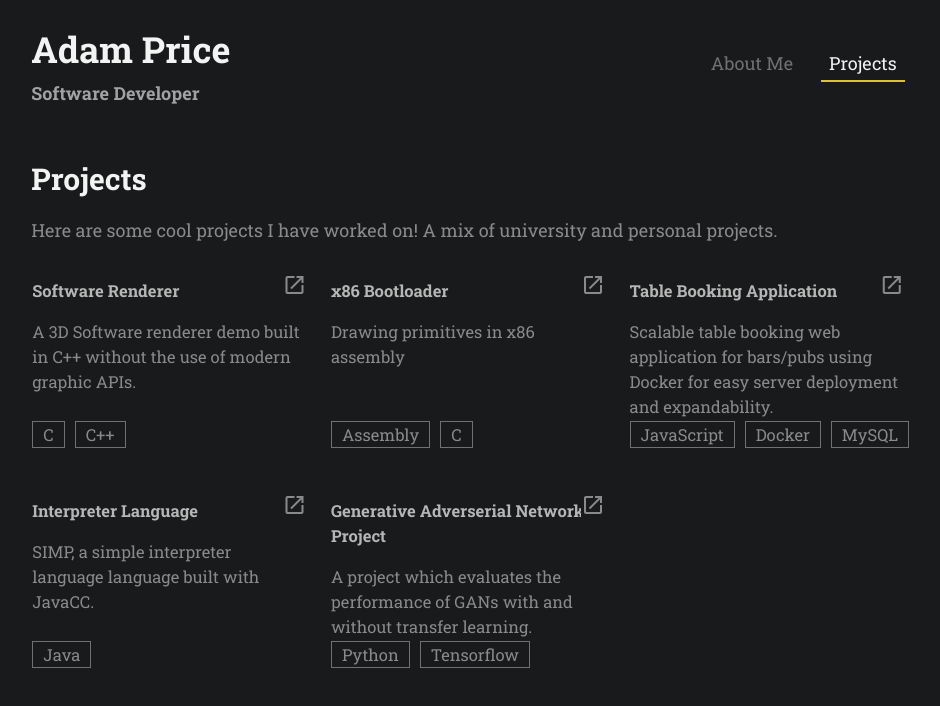
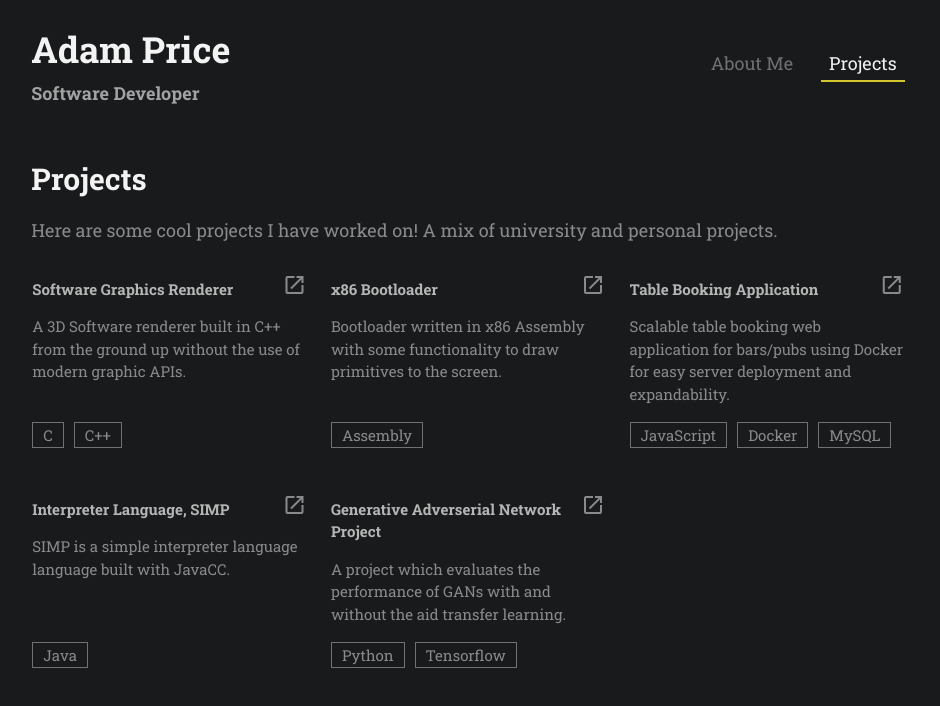
Before and after one commit to AdamGPrice/Portfolio, a React (Create React App) app: page /projects in a window 1280 px wide. Shown: the top 706 px of the page, without its empty margins (172-1112 px from the left). Built offline with nearby package versions, Linux system fonts and the light colour scheme.

Commit message:
First Build Release

```diff
--- a/src/About/About.css
+++ b/src/About/About.css
@@ -4,6 +4,6 @@
   cursor: pointer;
 }
 
-.social-link:hover {
+.social-link:hover  *{
   fill: rgb(214, 197, 45) !important;
 }
--- a/src/About/About.js
+++ b/src/About/About.js
@@ -15,7 +15,7 @@ function About() {
           </p>
         <p>
           My main interests include problem solving, mathematics, machine learning and web development.
-          I have experience with various programmming languages and technologies from working on a range of projects
+          I have experience with various programming languages and technologies from working on a range of projects
           from embedded systems to distributed web applications.
         </p>
 
--- a/src/App.js
+++ b/src/App.js
@@ -1,17 +1,34 @@
 import NavBar from './NavBar/NavBar';
 import About from './About/About';
 import Projects from './Projects/Projects';
+import React from 'react';
 import { Route } from 'react-router-dom';
 
 
-function App() {
+class App extends React.Component {
+  constructor(props) {
+    super(props);
+    this.state = { rickroll: 0 };
+  }
+
+  incrementRickRoll() {
+    this.setState({ rickroll: this.state.rickroll + 1});
+    if (this.state.rickroll > 20) {
+      window.location.replace('https://www.youtube.com/watch?v=dQw4w9WgXcQ');
+    }
+  }
+
+  render() {
     return (
       <div className="App container">
-      <NavBar />
+        <NavBar
+          incrementRickRoll={(value) => this.incrementRickRoll(value)}
+        />
         <Route exact path='/' component={About}/>
         <Route exact path='/projects' component={Projects}/>
       </div>
     );
   }
+}
 
 export default App;
--- a/src/NavBar/NavBar.js
+++ b/src/NavBar/NavBar.js
@@ -1,14 +1,16 @@
 import './NavBar.css';
 import { Link, useLocation } from 'react-router-dom';
 
-function NavBar() {
+function NavBar(props) {
   const location = useLocation().pathname;
-  //console.log(location);
 
   return (
     <div className="row">
       <div className="col s12 m4">
-        <h1 className="name">Adam Price</h1>
+        <h1
+          className="name"
+          onClick={() => props.incrementRickRoll()}
+        >Adam Price</h1>
         <p className="sub-heading name-title">Software Developer</p>
         <div className="nav-btns-mobile left">
           <Link className="link" to='/'>
--- a/src/Projects/ProjectCard.css
+++ b/src/Projects/ProjectCard.css
@@ -1,5 +1,5 @@
 .projectcard-box p {
-  font-size: 1.1rem;
+  font-size: 1rem;
 }
 
 .projectcard-box {
--- a/src/Projects/ProjectCard.js
+++ b/src/Projects/ProjectCard.js
@@ -32,7 +32,7 @@ class ProjectCard extends React.Component {
         className="projectcard-box col s12 m6 l4">
         <div className="projectcard-innerbox">
           <p className="sub-heading">{this.props.value.title}</p>
-          <i class="material-icons open-icon">open_in_new</i>
+          <i className="material-icons open-icon">open_in_new</i>
           <p>{this.props.value.desc}</p>
         </div>
           {techbadges}
--- a/src/Projects/Projects.js
+++ b/src/Projects/Projects.js
@@ -2,15 +2,15 @@ import ProjectCard from './ProjectCard';
 
 const projectsRaw = [
   {
-    title: 'Software Renderer',
-    desc: 'A 3D Software renderer demo built in C++ without the use of modern graphic APIs.',
+    title: 'Software Graphics Renderer',
+    desc: 'A 3D Software renderer built in C++ from the ground up without the use of modern graphic APIs.',
     tech: ['C', 'C++'],
     git: 'https://github.com/AdamGPrice/Software-Graphics-Renderer',
   },
   {
     title: 'x86 Bootloader',
-    desc: 'Drawing primitives in x86 assembly',
-    tech: ['Assembly', 'C'],
+    desc: 'Bootloader written in x86 Assembly with some functionality to draw primitives to the screen.',
+    tech: ['Assembly'],
     git: 'https://github.com/AdamGPrice/x86-Graphics',
   },
   {
@@ -20,14 +20,14 @@ const projectsRaw = [
     git: 'https://github.com/AdamGPrice/Table-Booking-Application',
   },
   {
-    title: 'Interpreter Language',
-    desc: 'SIMP, a simple interpreter language language built with JavaCC.',
+    title: 'Interpreter Language, SIMP',
+    desc: 'SIMP is a simple interpreter language language built with JavaCC.',
     tech: ['Java'],
     git: 'https://github.com/AdamGPrice/SIMP-Language-Interpreter',
   },
   {
     title: 'Generative Adverserial Network Project',
-    desc: 'A project which evaluates the performance of GANs with and without transfer learning.',
+    desc: 'A project which evaluates the performance of GANs with and without the aid transfer learning.',
     tech: ['Python', 'Tensorflow'],
     git: 'https://github.com/AdamGPrice/Generative-Adversarial-Network',
   },
```
Also changed, not shown: 16 other files (tests, documents, lock files or other folders). Lines whose indentation alone changed are shown as unchanged.
